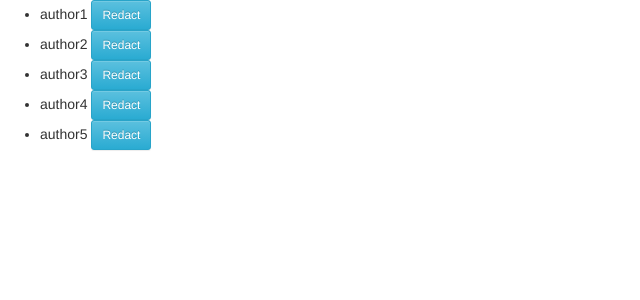
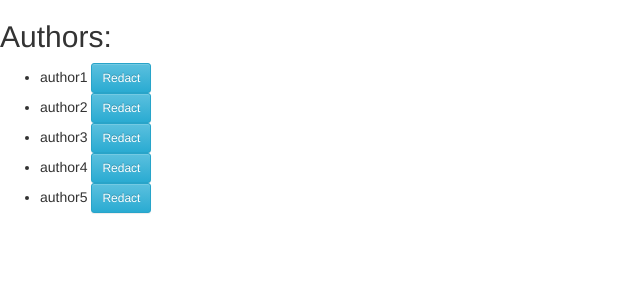
Before and after one commit to DzyubSpirit/new_digital_library, a Django app: page /library/authors/ in a window 1280 px wide. Shown: the top 300 px of the page, without its empty margins (0-640 px from the left). Run offline with Django 3.2, Linux system fonts and the light colour scheme; data comes from the database, SQL or seed files in the repository; some libraries are stand-ins or nearby versions.

Commit message:
Update authors.html

```diff
--- a/library/templates/authors.html
+++ b/library/templates/authors.html
@@ -1,5 +1,6 @@
 {% extends 'main.html' %}
 {% block library %}
+<h2>Authors:</h2>
 <ul>
 {% for author in authors %}
     <li>
```
